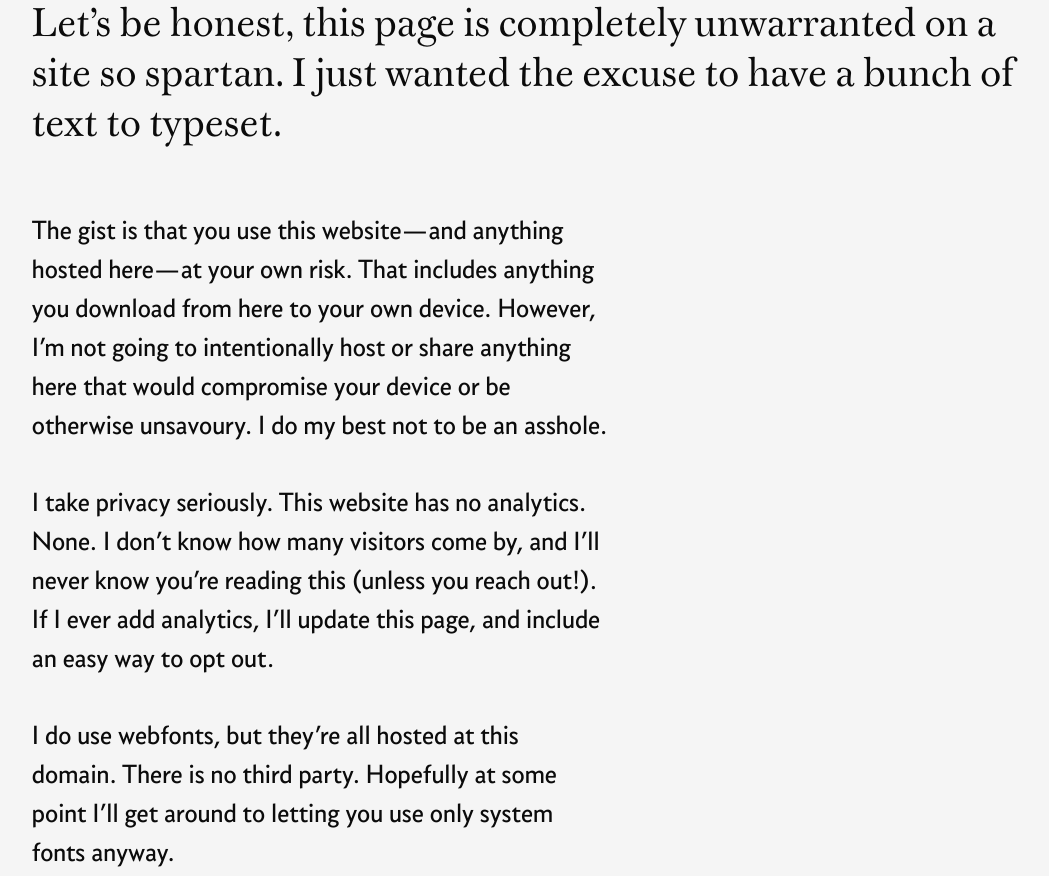
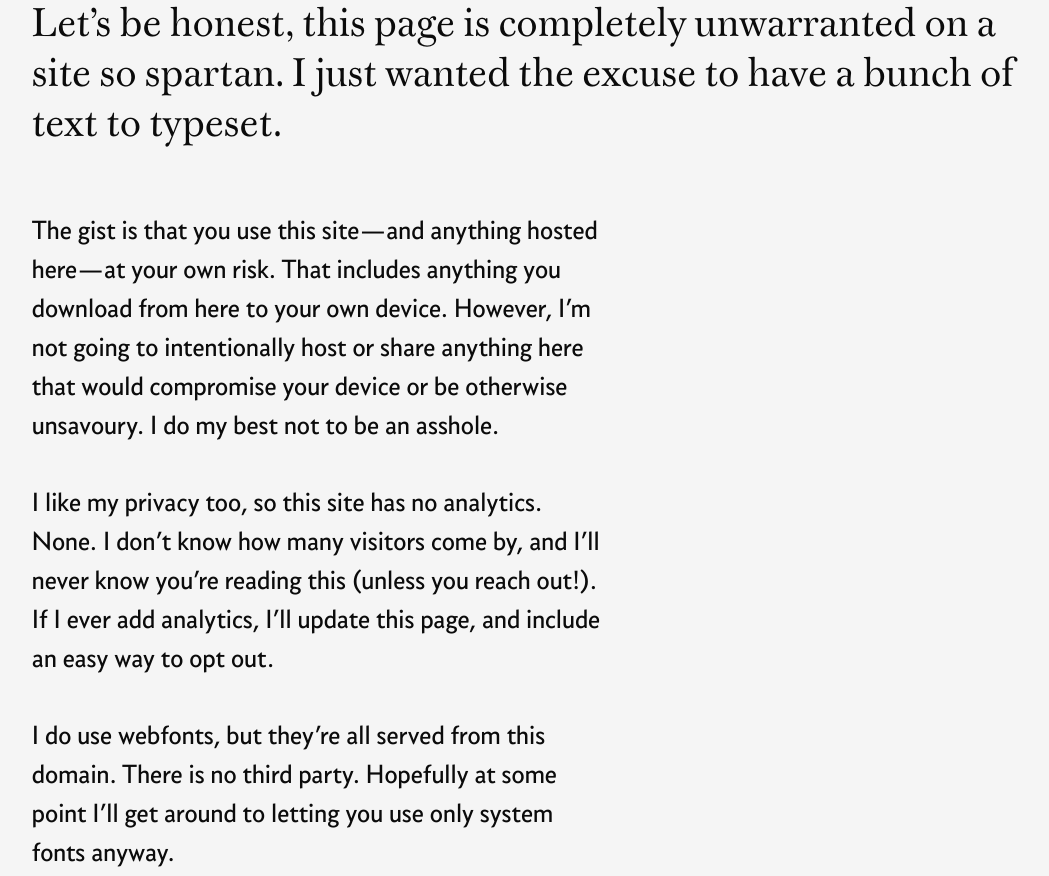
Before and after one commit to jaskfla/lai.nz, an Eleventy site: page src/privacy.md in a window 1280 px wide. Shown: the part 324-1200 px from the top of the page, without its empty margins (109-1158 px from the left). Built offline with nearby package versions, Linux system fonts and the light colour scheme; Eleventy itself is replaced by a stand-in of ours; files that its build step writes are made by us from their sources.

Commit message:
privacy page rewordings

```diff
--- a/src/privacy.md
+++ b/src/privacy.md
@@ -5,8 +5,8 @@ layout: 'wall_of_text.njk'
 
 Let’s be honest, this page is completely unwarranted on a site so spartan. I just wanted the excuse to have a bunch of text to typeset.
 
-The gist is that you use this website—and anything hosted here—at your own risk. That includes anything you download from here to your own device. However, I’m not going to intentionally host or share anything here that would compromise your device or be otherwise unsavoury. I do my best not to be an asshole.
+The gist is that you use this site—and anything hosted here—at your own risk. That includes anything you download from here to your own device. However, I’m not going to intentionally host or share anything here that would compromise your device or be otherwise unsavoury. I do my best not to be an asshole.
 
-I take privacy seriously. This website has no analytics. None. I don’t know how many visitors come by, and I’ll never know you’re reading this (unless you reach out!). If I ever add analytics, I’ll update this page, and include an easy way to opt out.
+I like my privacy too, so this site has no analytics. None. I don’t know how many visitors come by, and I’ll never know you’re reading this (unless you reach out!). If I ever add analytics, I’ll update this page, and include an easy way to opt out.
 
-I do use webfonts, but they’re all hosted at this domain. There is no third party. Hopefully at some point I’ll get around to letting you use only system fonts anyway.
+I do use webfonts, but they’re all served from this domain. There is no third party. Hopefully at some point I’ll get around to letting you use only system fonts anyway.
```
